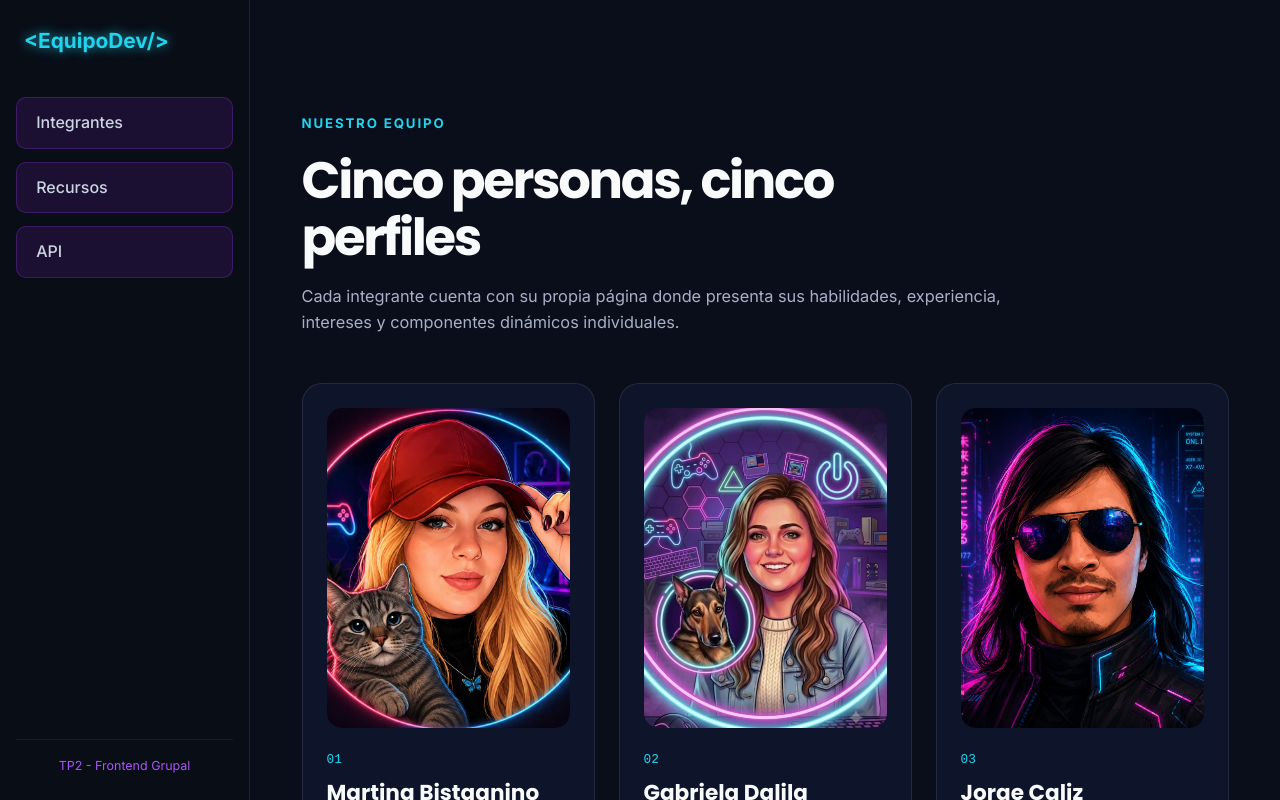
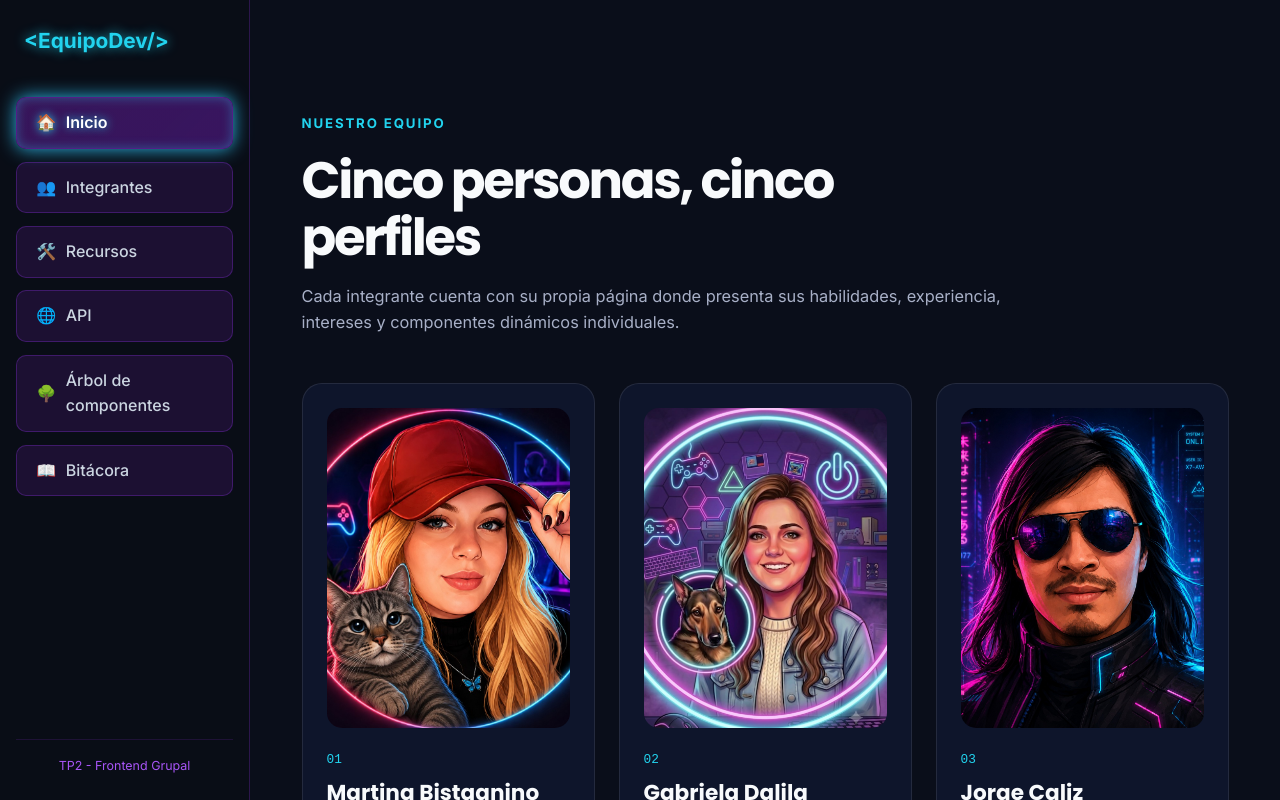
Before and after one commit to LuisUnix2100/tp2-frontend-grupal, a React (Vite) app: page / in a window 1280 px wide. Shown: the top 800 px of the page. Built offline with nearby package versions, Linux system fonts and the light colour scheme.

Commit message:
agregado de botones

```diff
--- a/src/components/Sidebar.jsx
+++ b/src/components/Sidebar.jsx
@@ -22,6 +22,9 @@ export const Sidebar = () => {
           background: rgba(88, 28, 135, 0.25) !important; /* Fondo violáceo traslúcido */
           border: 1px solid rgba(147, 51, 234, 0.3) !important;
           transition: all 0.3s ease;
+          display: flex;
+          align-items: center;
+          gap: 0.6rem;
         }
 
         /* Hover con destello violeta e inicio de luz celeste */
@@ -63,18 +66,30 @@ export const Sidebar = () => {
           &lt;EquipoDev/&gt;
         </div>
 
-        {/* Navegación */}
+        {/* Navegación según Consigna TP2 */}
         <nav style={{ display: 'flex', flexDirection: 'column', gap: '0.8rem' }}>
+          <NavLink to="/" className="neon-button">
+            <span>🏠</span> Inicio
+          </NavLink>
+
           <NavLink to="/integrantes" className="neon-button">
-            Integrantes
+            <span>👥</span> Integrantes
           </NavLink>
 
           <NavLink to="/recursos" className="neon-button">
-            Recursos
+            <span>🛠️</span> Recursos
           </NavLink>
 
           <NavLink to="/api" className="neon-button">
-            API
+            <span>🌐</span> API
+          </NavLink>
+
+          <NavLink to="/arbol" className="neon-button">
+            <span>🌳</span> Árbol de componentes
+          </NavLink>
+
+          <NavLink to="/bitacora" className="neon-button">
+            <span>📖</span> Bitácora
           </NavLink>
         </nav>
 
```
